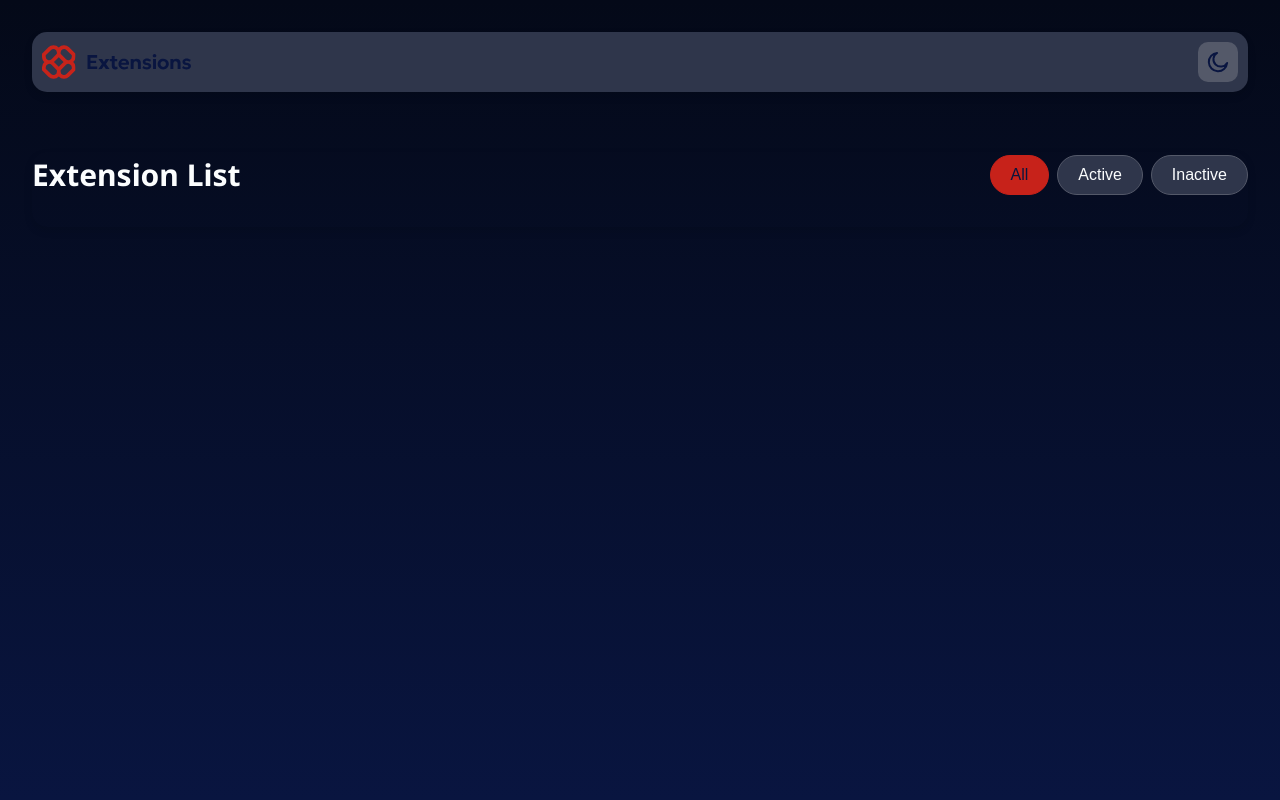
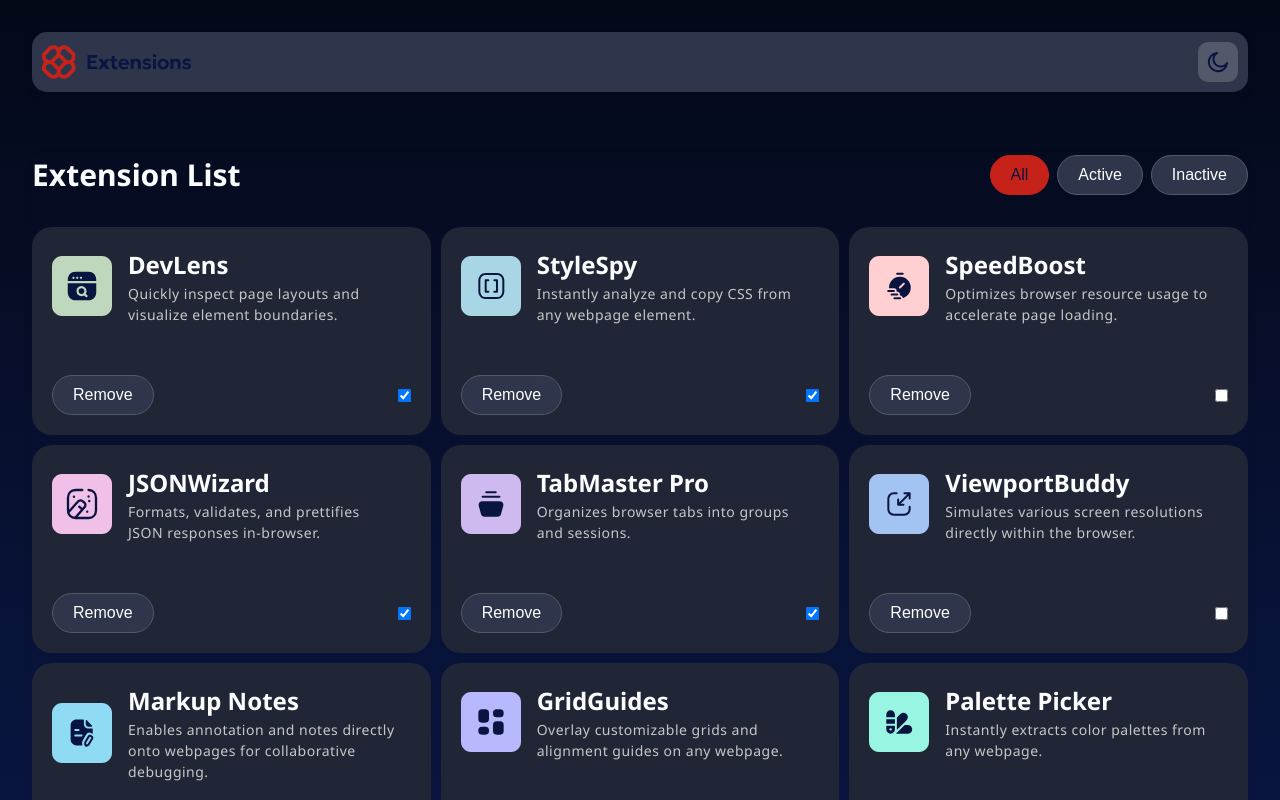
Before and after one commit to Ledelara/browser-extension-manager, a React (Vite) app: page / in a window 1280 px wide. Shown: the top 800 px of the page. Built offline with nearby package versions, Linux system fonts and the light colour scheme.

Commit message:
✨ feat: consumindo CardComponent

```diff
--- a/src/components/ExtensionList/ExtensionList.tsx
+++ b/src/components/ExtensionList/ExtensionList.tsx
@@ -1,5 +1,7 @@
 import { useState } from "react";
 import ExtensionFilter from "./components/ExtensionFilter/ExtensionFilter";
+import CardComponent from "../CardComponent/CardComponent";
+import Extensions from '../../data.json';
 import "./ExtensionList.css";
 
 export default function ExtensionList() {
@@ -14,6 +16,22 @@ export default function ExtensionList() {
           console.log(newFilter)
         }}
       />
+      <div className="extension-list__card-container">
+        {Extensions.map((extension) => {
+          if (filter === "all" || (filter === "active" && extension.isActive) || (filter === "inactive" && !extension.isActive)) {
+            return (
+              <CardComponent
+                key={extension.id}
+                name={extension.name}
+                logo={extension.logo}
+                description={extension.description}
+                isActive={extension.isActive}
+              />
+            );
+          }
+          return null;
+        })}
+      </div>
     </div>
   );
 }
```
